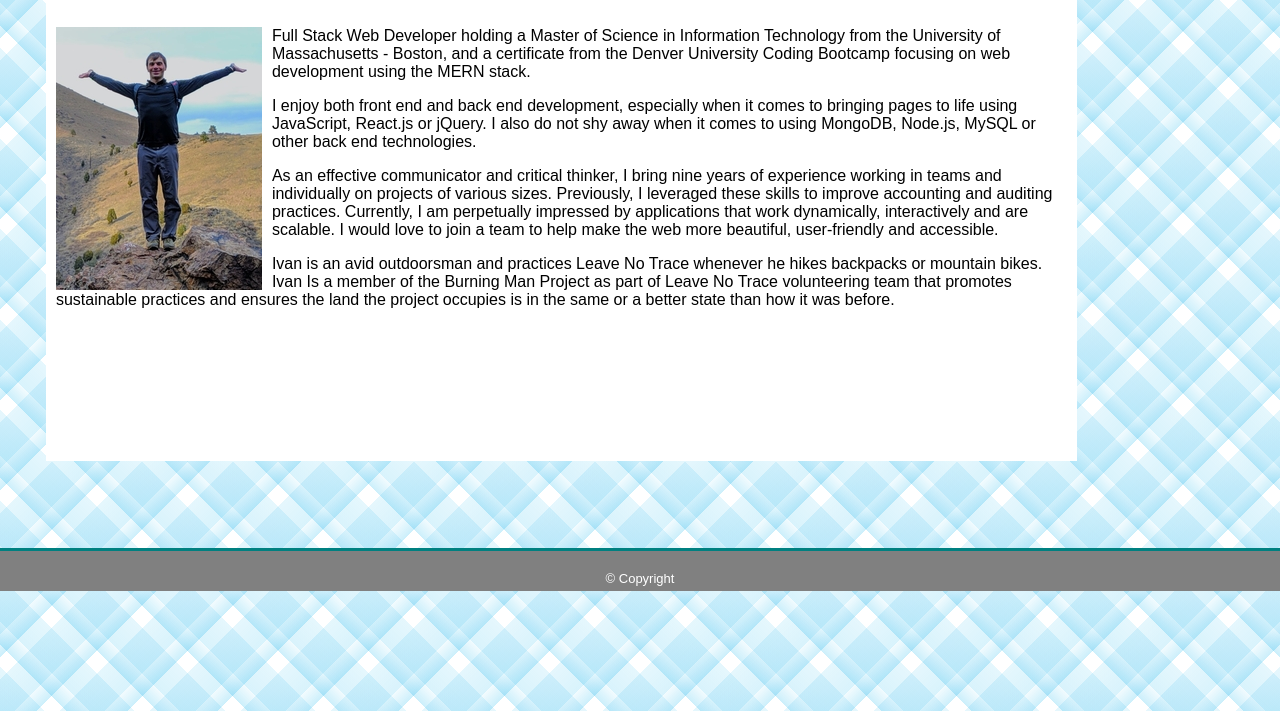
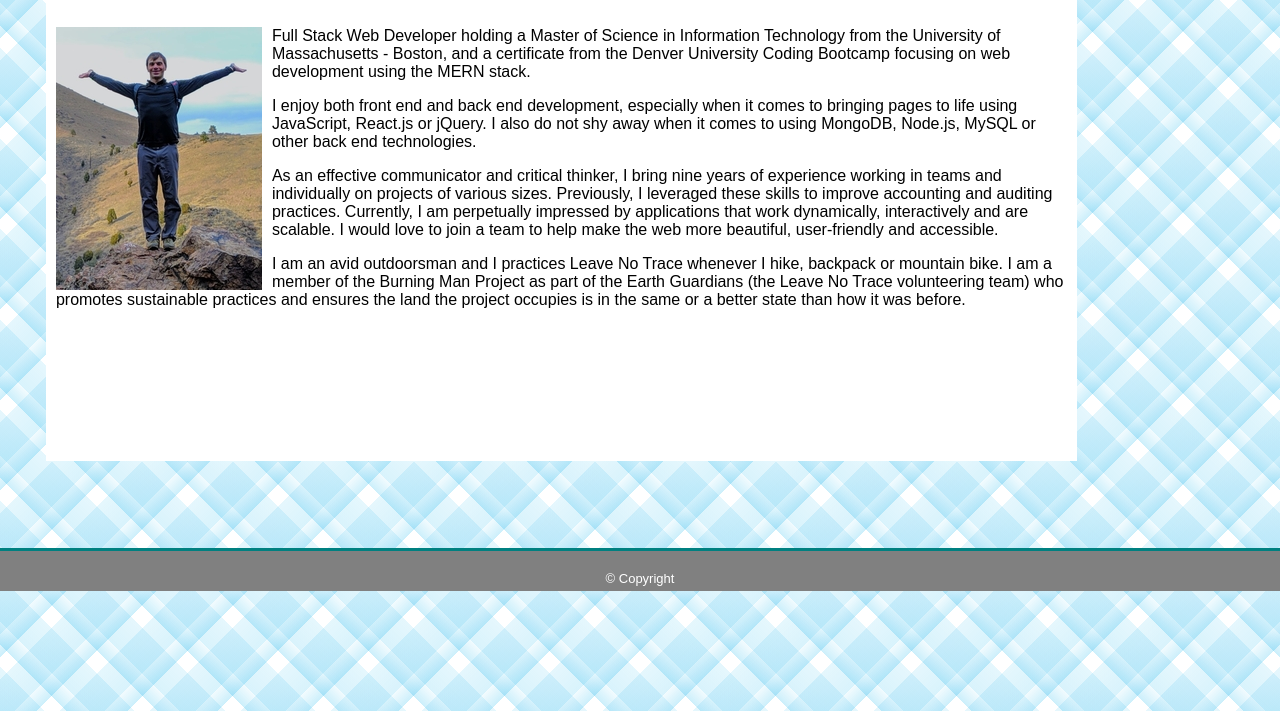
Before and after one commit to iampopov/iampopov.github.io, a plain HTML site: page index.html in a window 1280 px wide. Shown: the part 209-920 px from the top of the page. Drawn offline with Linux system fonts and the light colour scheme.

Commit message:
varbage of the last p in about

```diff
--- a/index.html
+++ b/index.html
@@ -28,7 +28,7 @@
         <p>Full Stack Web Developer holding a Master of Science in Information Technology from the University of Massachusetts - Boston, and a certificate from the Denver University Coding Bootcamp focusing on web development using the MERN stack.</p>
         <p>I enjoy both front end and back end development, especially when it comes to bringing pages to life using JavaScript, React.js or jQuery. I also do not shy away when it comes to using MongoDB, Node.js, MySQL or other back end technologies.</p>
         <p>As an effective communicator and critical thinker, I bring nine years of experience working in teams and individually on projects of various sizes. Previously, I leveraged these skills to improve accounting and auditing practices. Currently, I am perpetually impressed by applications that work dynamically, interactively and are scalable. I would love to join a team to help make the web more beautiful, user-friendly and accessible.</p>
-        <p>Ivan is an avid outdoorsman and practices Leave No Trace whenever he hikes backpacks or mountain bikes. Ivan Is a member of the Burning Man Project as part of Leave No Trace volunteering team that promotes sustainable practices and ensures the land the project occupies is in the same or a better state than how it was before. </p>
+        <p>I am an avid outdoorsman and I practices Leave No Trace whenever I hike, backpack or mountain bike. I am a member of the Burning Man Project as part of the Earth Guardians (the Leave No Trace volunteering team) who promotes sustainable practices and ensures the land the project occupies is in the same or a better state than how it was before. </p>
     </div>
 
     <div id="footerline">
```
